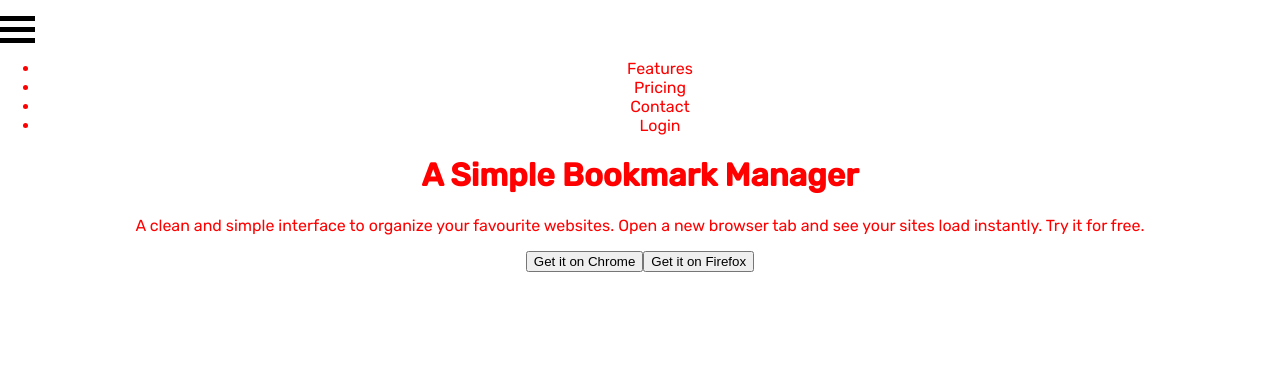
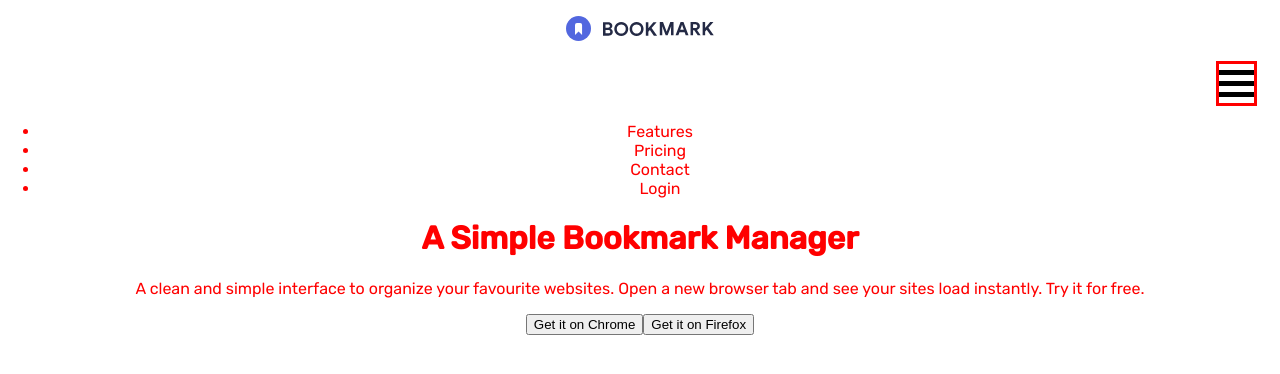
Before and after one commit to macluiggy/bookmark-langing-frontend-mentor, a React (Create React App) app: page / in a window 1280 px wide. Shown: the top 374 px of the page. Built offline with nearby package versions, Linux system fonts and the light colour scheme; the HTML template or start-up script is replaced by a standard one.

Commit message:
logo bookmark added

```diff
--- /dev/null
+++ b/src/components/Burger.js
@@ -0,0 +1,22 @@
+import React, { Component } from 'react';
+
+export default class Burger extends Component {
+	state = {
+        clase: 'burger'
+    }
+
+    changeClass = () => {
+        this.setState({
+            clase: this.state.clase === 'burger' ? 'change' : 'burger'
+        })
+        this.props.changeNavListClass()
+    }
+
+    render() {
+    	return <div className={this.state.clase} onClick={this.changeClass}>
+                <div class="bar1"></div>
+                <div class="bar2"></div>
+                <div class="bar3"></div>
+            </div>
+    }
+}
--- a/src/components/Header.js
+++ b/src/components/Header.js
@@ -2,29 +2,32 @@ import './css/header.css'
 import React, { Component } from 'react';
 
 import { $, $$, p } from './functions.js'
+//component
+import Burger from './Burger.js'
+//images
+import logo_bookmark from './images/logo-bookmark.svg'
 
 class Header extends Component {
 
     state = {
-        clase: 'burger'
+        navClase: 'nav_list'
     }
 
-    changeClass = () => {
+    changeNavListClass = () => {
         this.setState({
-            clase: this.state.clase === 'burger' ? 'change' : 'burger'
+            navClase: this.state.navClase === 'nav_list_hide'
+            ? 'nav_list'
+            : 'nav_list_hide'
         })
     }
-
     render() {
         return <header>
         <nav>
-            <figure></figure>
-            <div className={this.state.clase} onClick={this.changeClass}>
-                <div class="bar1"></div>
-                <div class="bar2"></div>
-                <div class="bar3"></div>
-            </div>
-            <ul>
+            <figure>
+                <img src={logo_bookmark} />
+            </figure>
+            <Burger changeNavListClass={this.changeNavListClass}/>
+            <ul className={this.state.navClase}>
                 <li>Features</li>
                 <li>Pricing</li>
                 <li>Contact</li>
--- a/src/components/css/header.css
+++ b/src/components/css/header.css
@@ -9,9 +9,21 @@
 .burger {
   display: block;
   cursor: pointer;
+  width: fit-content;
   position: relative;
-  left: 0;
+  left: 95%;
   top: 0;
+  border: solid;
+}
+
+.change {
+  display: block;
+  cursor: pointer;
+  width: fit-content;
+  position: relative;
+  left: 95%;
+  top: 0;
+  border: solid;
 }
 
 .bar1,
@@ -22,6 +34,7 @@
   background-color: black;
   margin: 6px 0;
   transition: 0.4s;
+  position: relative;
 }
 
 .change .bar1 {
@@ -41,5 +54,8 @@
 header {
   color: red;
 }
+header nav .nav_list_hide {
+  display: none;
+}
 
 /*# sourceMappingURL=header.css.map */
--- a/src/components/sass/_burger.scss
+++ b/src/components/sass/_burger.scss
@@ -9,10 +9,22 @@
 .burger {
     display: block;
     cursor: pointer;
+    //@include border(red);
+    width: fit-content;
     position: relative;
+    left: 95%;
+    top: 0;
+    border: solid
+}
+.change {
+    display: block;
+    cursor: pointer;
     //@include border(red);
-    left: 0;
+    width: fit-content;
+    position: relative;
+    left: 95%;
     top: 0;
+    border: solid
 }
 
 .bar1,
@@ -23,6 +35,7 @@
     background-color: black;
     margin: 6px 0;
     transition: 0.4s;
+    position: relative;
 }
 
 .change .bar1 {
--- a/src/components/sass/header.scss
+++ b/src/components/sass/header.scss
@@ -1,4 +1,13 @@
 @import 'burger';
 header {
 	color: red;
+
+	nav {
+		.nav_list {
+
+		}
+		.nav_list_hide {
+			display: none;
+		}
+	}
 }
```
Also changed, not shown: 1 other file (tests, documents, lock files or other folders).
